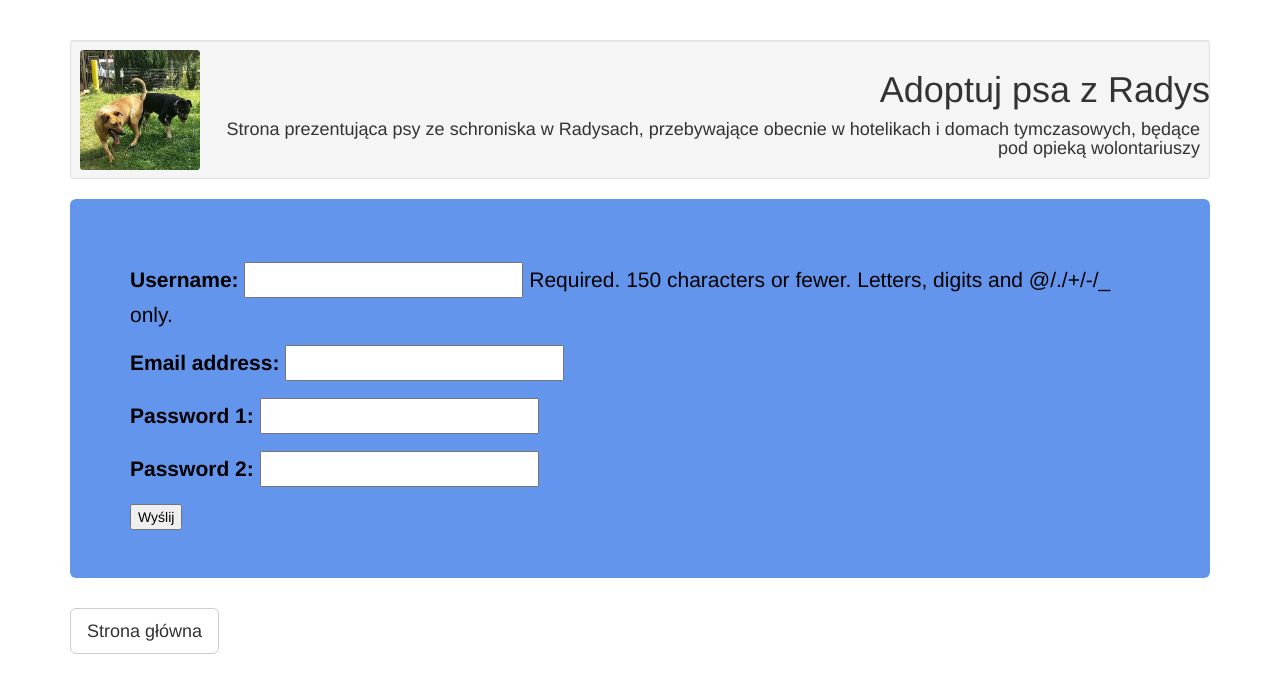
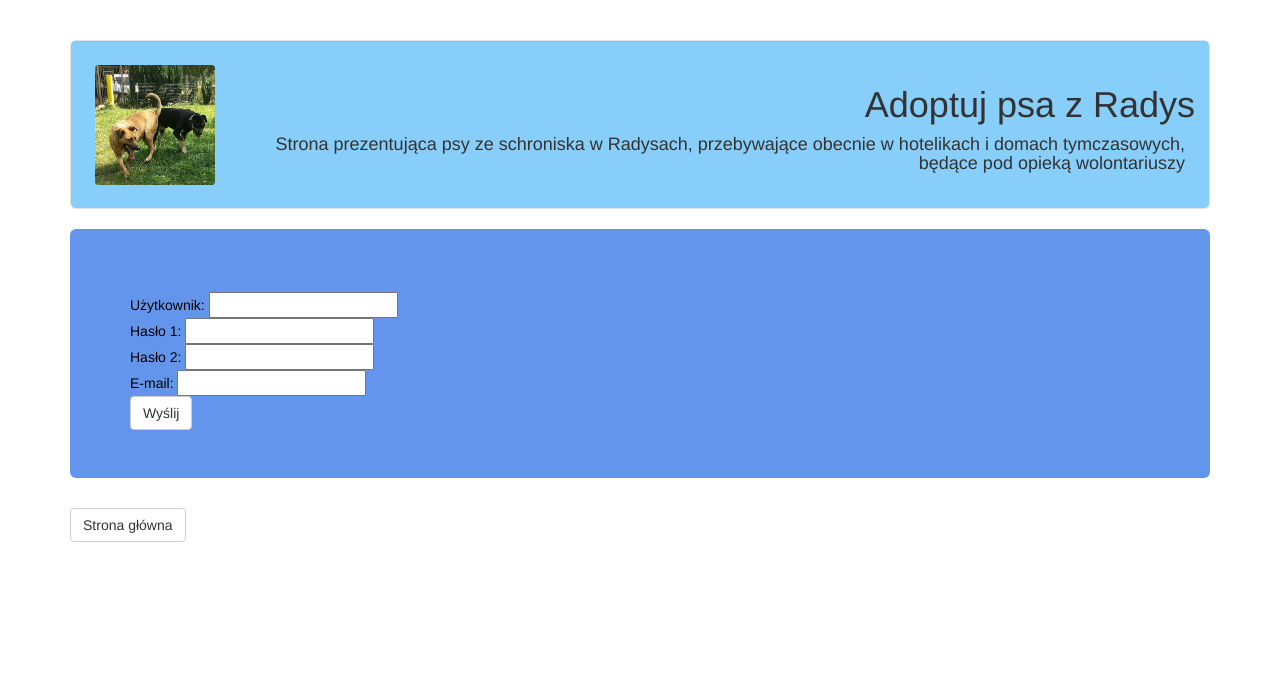
Before and after one commit to Kadabu/Serwis_adopcyjny, a Django app: page /dodaj_konto/ in a window 1280 px wide. Shown: the top 693 px of the page. Run offline with Django 3.2, Linux system fonts and the light colour scheme; some libraries are stand-ins or nearby versions.

Commit message:
Zmiany w szablonach

```diff
--- a/serwis_adopcyjny/adopcje/templates/add_dog.html
+++ b/serwis_adopcyjny/adopcje/templates/add_dog.html
@@ -25,7 +25,7 @@
      Możliwość adopcji za granicę: {{ form.adoption_abroad }}</br>
      Opis: {{ form.description }}</br>
      Dane do kontaktu: {{ form.contact_data }}</br>
-    <button type="submit">Dodaj/Edytuj</button>
+    <button type="submit" class="btn btn-default">Dodaj/Edytuj</button>
      {{ form.non_field_errors }}
   </form>
 {% endblock %}
--- a/serwis_adopcyjny/adopcje/templates/adoption_form.html
+++ b/serwis_adopcyjny/adopcje/templates/adoption_form.html
@@ -12,7 +12,7 @@
     Gdzie będzie przebywał pies podczas Twojej nieobecności? {{ form.dogs_place }}</br>
     Ile godzin maksymalnie pies będzie zostawał sam? {{ form.time_alone }}</br>
     Ile razy dziennie pies będzie wychodził na spacer? {{ form.walks }}</br>
-    Jak zamierzasz poradzić sobie w razie problemów behawioralnych (agresja, problemy z zostawaniem samemu - wycie,\
+    Jak zamierzasz poradzić sobie w razie problemów behawioralnych (agresja, problemy z zostawaniem samemu - wycie,
     niszczenie)? {{ form.beh_problems }}</br>
     Czy w domu są dzieci, jeśli tak, to w jakim wieku? {{ form.children }}</br>
     Czy w domu są zwierzęta, jeśli tak, to jakie? {{ form.pets_owned }}</br>
@@ -20,6 +20,6 @@
     W jakiej miejscowości mieszkasz? {{ form.location }}</br>
     Twój e-mail: {{ form.e_mail }}</br>
     Twój telefon: {{ form.phone }}</br>
-  <input type="submit" value="Wyślij">
+  <input type="submit" value="Wyślij" class="btn btn-default">
 </form>
 {% endblock %}
--- a/serwis_adopcyjny/adopcje/templates/base.html
+++ b/serwis_adopcyjny/adopcje/templates/base.html
@@ -6,15 +6,15 @@
         <meta name="viewport" content="width = device-width, initial-scale = 1">
         <link rel="stylesheet" type="text/css" href="https://maxcdn.bootstrapcdn.com/bootstrap/3.3.5/css/bootstrap.min.css">
         <style>
-               .jumbotron{
+                img{
+                    width: auto;
+                    height: 400px;
+                }
+
+               .jumbotron {
                    background-color: cornflowerblue;
                    color:black;
                }
-               img{
-                    width: auto;
-                    height: 400px;
-                    border-radius: 3%;
-                }
                 .page-header img {
                     float: left;
                     width: auto;
@@ -29,11 +29,14 @@
                     position: relative;
                     left: 10px;
                 }
+                .well {
+                    background: lightskyblue;
+                }
          </style>
     </head>
     <body>
       <div class="container">
-            <div class="page-header well well-sm">
+            <div class="page-header well well-lg">
             {% block header %}
             {% load static %}
             <img align="left" src="{% static "./p4.jpg" %}">
@@ -50,7 +53,7 @@
             {% block user %}
             {% endblock %}
             </div>
-            <footer><a href="/" class="btn btn-default btn-lg" role="button">Strona główna</a></footer>
+            <footer><a href="/" class="btn btn-default btn-md" role="button">Strona główna</a></footer>
       </div>
     </body>
 </html>
--- a/serwis_adopcyjny/adopcje/templates/categories_form.html
+++ b/serwis_adopcyjny/adopcje/templates/categories_form.html
@@ -4,7 +4,7 @@
 <form action="" method="post">
     {% csrf_token %}
     Kategoria: {{ form.category }}</br>
-  <input type="submit" value="Dodaj">
+  <input type="submit" value="Dodaj" class="btn btn-default">
 </form>
 <p>
     <a href="/pies/{{ dog.pk }}">Wróć do ogłoszenia</a>
--- a/serwis_adopcyjny/adopcje/templates/dogs.html
+++ b/serwis_adopcyjny/adopcje/templates/dogs.html
@@ -4,7 +4,7 @@
 <p>
     <a href="/sortuj" class = "btn btn-default btn-lg" role="button">Sortuj listę</a>
     <a href="/wyszukaj" class = "btn btn-info btn-lg" role="button">Znajdź psa dla siebie</a>
-</p>
+
 {% for dog in dogs %}
 <h2><a href="/pies/{{ dog.id }}">{{ dog.name }}, {{ dog.town }}</a></h2>
 <img src="/media/{{ dog.picture_1 }}">
@@ -19,8 +19,8 @@
     <a href="/dodaj">Dodaj psa</a></br>
     <a href="/wyloguj/">Wyloguj</a></br>
 {% else %}
-    <a href="/zaloguj/">Zaloguj się</a></br>
-    <a href="/dodaj_konto/">Załóż konto</a>
+    <a href="/zaloguj/" class="btn btn-default btn-info" role="button">Zaloguj się</a>
+    <a href="/dodaj_konto/" class="btn btn-default btn-info" role="button">Załóż konto</a>
 </p>
 {% endif %}
 {% endblock %}
--- a/serwis_adopcyjny/adopcje/templates/login.html
+++ b/serwis_adopcyjny/adopcje/templates/login.html
@@ -5,6 +5,6 @@
     {% csrf_token %}
     Użytkownik: {{ form.username }}</br>
     Hasło: {{ form.password }}</br>
-  <input type="submit" value="Zaloguj się">
+  <input type="submit" value="Zaloguj się" class="btn btn-default">
 </form>
 {% endblock %}
--- a/serwis_adopcyjny/adopcje/templates/logout.html
+++ b/serwis_adopcyjny/adopcje/templates/logout.html
@@ -3,6 +3,6 @@
 {% block content %}
 <form action="" method="post">
   {% csrf_token %}
-  <input type="submit" value="Wyloguj się">
+  <input type="submit" value="Wyloguj się" class="btn btn-default">
 </form>
 {% endblock %}
--- a/serwis_adopcyjny/adopcje/templates/message.html
+++ b/serwis_adopcyjny/adopcje/templates/message.html
@@ -6,7 +6,7 @@
     {% csrf_token %}
     {{ form.content }}</br>
     Twój e-mail: {{ form.e_mail }}</br>
-  <input type="submit" value="Wyślij">
+  <input type="submit" value="Wyślij" class="btn btn-default">
 </form>
 </p>
 {% endblock %}
--- a/serwis_adopcyjny/adopcje/templates/remove_categories_form.html
+++ b/serwis_adopcyjny/adopcje/templates/remove_categories_form.html
@@ -2,6 +2,6 @@
 
 {% block content %}
 <p>{% for cat in dog.categories.all %}
-{{ cat.name }}<a href="/kategorie_usun/{{ dog.id }}/{{ cat.id }}/">Usuń</a><br>
+{{ cat.name }}<a href="/kategorie_usun/{{ dog.id }}/{{ cat.id }}/" class="btn btn-default btn-lg" role="button">Usuń</a><br>
     {% endfor %}</p>
 {% endblock %}
--- a/serwis_adopcyjny/adopcje/templates/search_result.html
+++ b/serwis_adopcyjny/adopcje/templates/search_result.html
@@ -8,5 +8,5 @@
   <a href="/pies/{{ dog.id }}">{{ dog.name }}, {{ dog.town }}</a>
   {% endfor %}
 </p>
-<a href="/wyszukaj">Wróć do wyszukiwarki</a></br>
+<a href="/wyszukaj" class="btn btn-default btn-lg" role="button">Wróć do wyszukiwarki</a></br>
 {% endblock %}
--- a/serwis_adopcyjny/adopcje/templates/sort_form.html
+++ b/serwis_adopcyjny/adopcje/templates/sort_form.html
@@ -4,6 +4,6 @@
 <form action="" method="post">
     {% csrf_token %}
     {{ form.as_p }}
-  <input type="submit" value="Sortuj">
+  <input type="submit" value="Sortuj" class="btn btn-default">
 </form>
 {% endblock %}
--- a/serwis_adopcyjny/adopcje/templates/user_form.html
+++ b/serwis_adopcyjny/adopcje/templates/user_form.html
@@ -4,7 +4,10 @@
 <p></p><strong>{{ message }}</strong></p>
 <form action="" method="post">
     {% csrf_token %}
-    {{ form.as_p }}
-  <input type="submit" value="Wyślij">
+    Użytkownik:  {{ form.username }}</br>
+    Hasło 1:  {{ form.password_1 }}</br>
+    Hasło 2:  {{ form.password_2 }}</br>
+    E-mail:  {{ form.email }}</br>
+  <input type="submit" value="Wyślij" class="btn btn-default">
 </form>
 {% endblock %}
```
Also changed, not shown: serwis_adopcyjny/adopcje/templates/search_form.html (+4 -4 lines).
